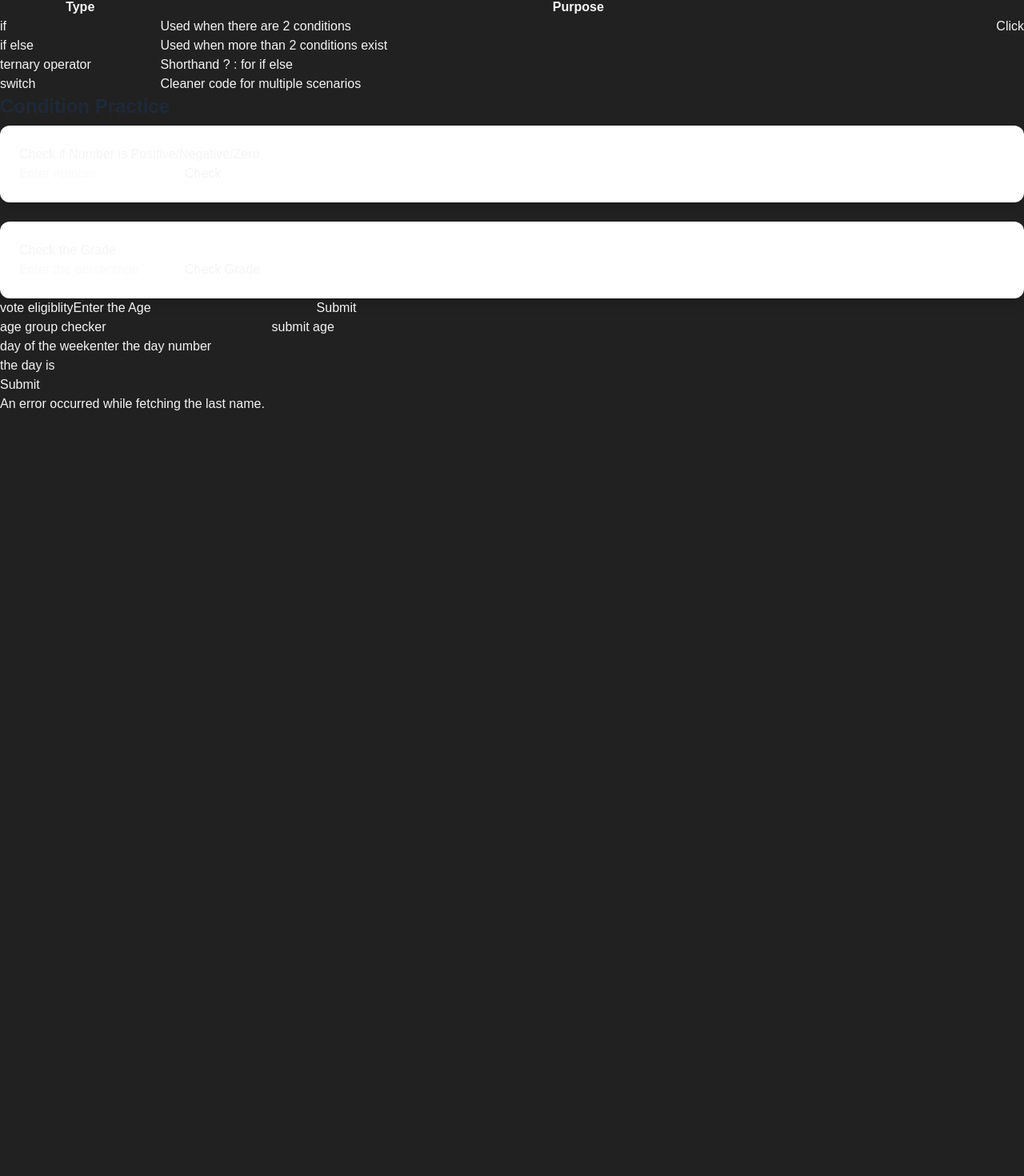
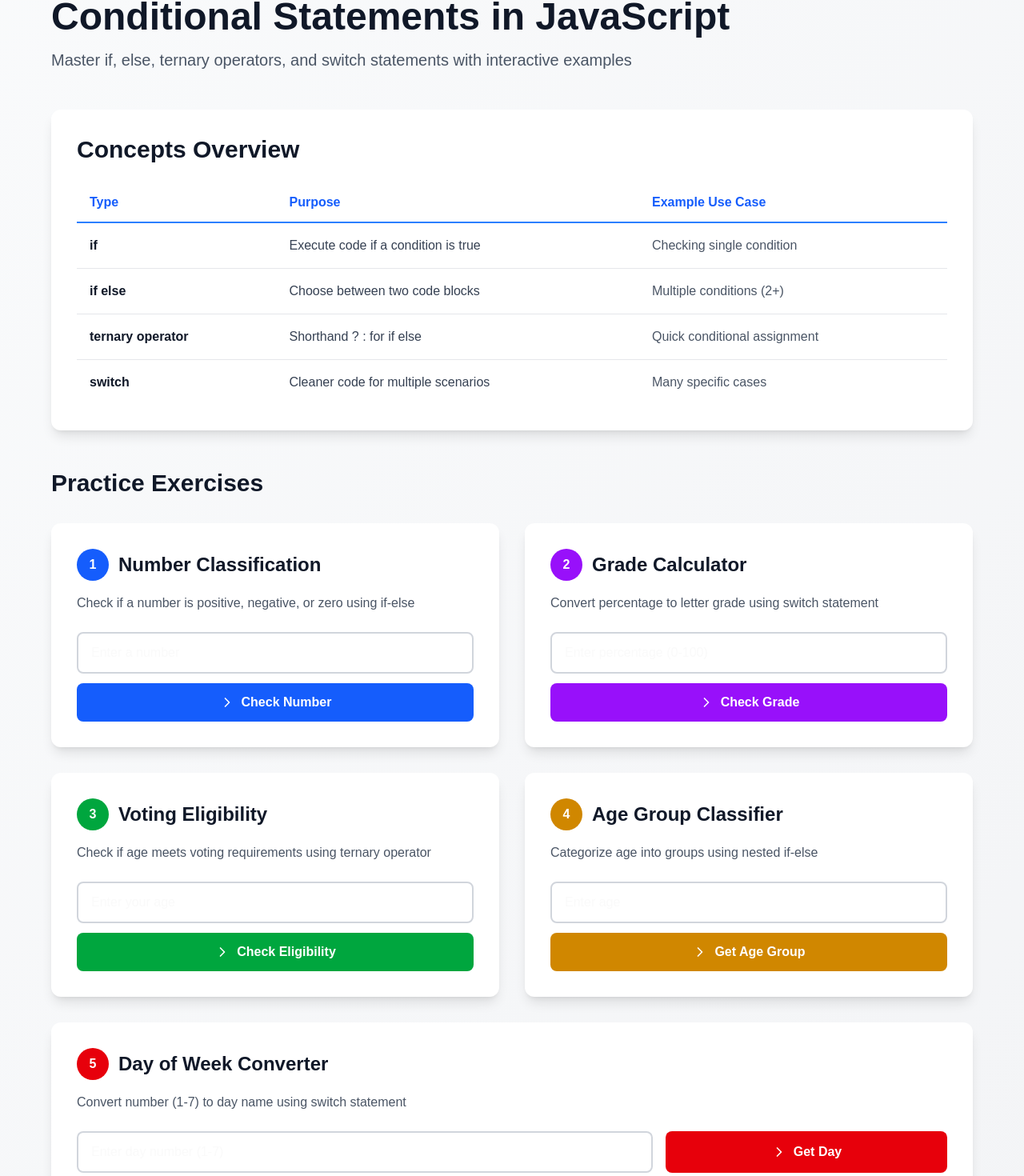
Before and after one commit to naumaan-kalyani08/javascript-mastery, a React (Vite) app: page /conditional-concept in a window 1280 px wide. Shown: the part 107-1577 px from the top of the page at 80% size. Before the commit the page ends 800 px from the top, so only its background shows below. Built offline with nearby package versions, Linux system fonts and the light colour scheme; a web font is replaced by a local one.

Commit message:
enhnace the condition concept component

```diff
--- a/src/Components/ConditionConcept.jsx
+++ b/src/Components/ConditionConcept.jsx
@@ -1,19 +1,19 @@
 import { useEffect, useState } from "react";
+import { ChevronRight, AlertCircle, CheckCircle } from "lucide-react";
+
 const ConditionConcept = () => {
   const [ResultData, setResultData] = useState(null);
   const [checkNumber, setCheckNumber] = useState("");
-  const [grade, setGrade] = useState(""); // input value
+  const [grade, setGrade] = useState("");
   const [GradeResult, setGradeResult] = useState(null);
-  const [votingEligibility, setvotingEligibility] = useState(null);
+  const [votingEligibility, setvotingEligibility] = useState("");
   const [VoteResult, setVoteResult] = useState(null);
-
   const [ageGroup, setageGroup] = useState("");
   const [ageGroupResult, setageGroupResult] = useState("");
+  const [DayWeek, setDayWeek] = useState("");
+  const [DayWeekResult, setDayWeekResult] = useState(null);
+  const [ApiResponse, setApiResponse] = useState("");
 
-  const [DayWeek, setDayWeek] = useState(null);
-  const [DayWeekResult, setDayWeekResult] = useState(null);
-
-  const [ApiResponse, setApiResponse] = useState("");
   const dataObject = {
     name: "john",
     age: 30,
@@ -25,8 +25,7 @@ const ConditionConcept = () => {
       if (!dataObject.hasOwnProperty("last")) {
         throw new Error("Last name property is missing");
       }
-      console.log(lastName);
-      setApiResponse("Last Name is " + lastName);
+      setApiResponse("An error occurred while fetching the last name.");
     } catch (error) {
       console.log("error", error);
       setApiResponse("An error occurred while fetching the last name.");
@@ -114,115 +113,239 @@ const ConditionConcept = () => {
   useEffect(() => {
     fetchUserLastName();
   }, []);
+
   return (
-    <div className="condition-conept-wrapper">
-      <div className="condition-conept-container">
-        <div className="condition-concept">
-          <h1>Conditional Rendering in JavaScript</h1>
-          <p>Several approaches exist in JavaScript, including:</p>
-          <table border={1} cellPadding={10} cellSpacing={0} width="100%">
+    <div className="min-h-screen bg-gradient-to-br from-gray-50 to-gray-100 py-12 px-4 sm:px-6 lg:px-8">
+      <div className="max-w-6xl mx-auto">
+        {/* Header Section */}
+        <div className="mb-12">
+          <h1 className="text-5xl font-bold text-gray-900 mb-4">
+            Conditional Statements in JavaScript
+          </h1>
+          <p className="text-xl text-gray-600">
+            Master if, else, ternary operators, and switch statements with interactive examples
+          </p>
+        </div>
+
+        {/* Concepts Table */}
+        <div className="bg-white rounded-xl shadow-lg p-8 mb-12">
+          <h2 className="text-3xl font-bold text-gray-900 mb-6">Concepts Overview</h2>
+          <div className="overflow-x-auto">
+            <table className="w-full">
               <thead>
-              <tr>
-                <th width="16%">Type</th>
-                <th width="84%">Purpose</th>
+                <tr className="border-b-2 border-blue-500">
+                  <th className="text-left py-3 px-4 font-bold text-blue-600">Type</th>
+                  <th className="text-left py-3 px-4 font-bold text-blue-600">Purpose</th>
+                  <th className="text-left py-3 px-4 font-bold text-blue-600">Example Use Case</th>
                 </tr>
               </thead>
               <tbody>
-              <tr>
-                <td>if</td>
-                <td>Used when there are 2 conditions</td>
-                <td>
-                  <button onClick={condtionforIF}>Click</button>
-                </td>
+                <tr className="border-b border-gray-200 hover:bg-blue-50 transition">
+                  <td className="py-4 px-4 font-semibold text-gray-900">if</td>
+                  <td className="py-4 px-4 text-gray-700">Execute code if a condition is true</td>
+                  <td className="py-4 px-4 text-gray-600">Checking single condition</td>
                 </tr>
-              <tr>
-                <td>if else</td>
-                <td>Used when more than 2 conditions exist</td>
+                <tr className="border-b border-gray-200 hover:bg-blue-50 transition">
+                  <td className="py-4 px-4 font-semibold text-gray-900">if else</td>
+                  <td className="py-4 px-4 text-gray-700">Choose between two code blocks</td>
+                  <td className="py-4 px-4 text-gray-600">Multiple conditions (2+)</td>
                 </tr>
-              <tr>
-                <td>ternary operator</td>
-                <td>Shorthand ? : for if else</td>
+                <tr className="border-b border-gray-200 hover:bg-blue-50 transition">
+                  <td className="py-4 px-4 font-semibold text-gray-900">ternary operator</td>
+                  <td className="py-4 px-4 text-gray-700">Shorthand ? : for if else</td>
+                  <td className="py-4 px-4 text-gray-600">Quick conditional assignment</td>
                 </tr>
-              <tr>
-                <td>switch</td>
-                <td>Cleaner code for multiple scenarios</td>
+                <tr className="hover:bg-blue-50 transition">
+                  <td className="py-4 px-4 font-semibold text-gray-900">switch</td>
+                  <td className="py-4 px-4 text-gray-700">Cleaner code for multiple scenarios</td>
+                  <td className="py-4 px-4 text-gray-600">Many specific cases</td>
                 </tr>
               </tbody>
             </table>
-          {ResultData && <p>{ResultData}</p>}
+          </div>
+          {ResultData && (
+            <div className="mt-6 flex items-center gap-3 bg-green-50 border border-green-200 rounded-lg p-4">
+              <CheckCircle className="w-6 h-6 text-green-600 flex-shrink-0" />
+              <p className="text-green-700 font-semibold">{ResultData}</p>
+            </div>
+          )}
+        </div>
+
+        {/* Practice Section */}
+        <div className="mb-12">
+          <h2 className="text-3xl font-bold text-gray-900 mb-8">Practice Exercises</h2>
+          <div className="grid md:grid-cols-2 gap-8">
+
+            {/* Exercise 1: Number Check */}
+            <div className="bg-white rounded-xl shadow-lg p-8 hover:shadow-xl transition">
+              <div className="flex items-center mb-4">
+                <div className="w-10 h-10 bg-blue-600 text-white rounded-full flex items-center justify-center font-bold mr-3">
+                  1
+                </div>
+                <h3 className="text-2xl font-bold text-gray-900">Number Classification</h3>
+              </div>
+              <p className="text-gray-600 mb-6">Check if a number is positive, negative, or zero using if-else</p>
+              <div className="space-y-3">
+                <input
+                  type="number"
+                  placeholder="Enter a number"
+                  value={checkNumber}
+                  onChange={(e) => setCheckNumber(e.target.value)}
+                  className="w-full px-4 py-3 border-2 border-gray-300 rounded-lg focus:border-blue-500 focus:outline-none transition"
+                />
+                <button
+                  onClick={checkTheNumber}
+                  className="w-full bg-blue-600 text-white py-3 rounded-lg font-bold hover:bg-blue-700 transition flex items-center justify-center gap-2"
+                >
+                  <ChevronRight className="w-5 h-5" />
+                  Check Number
+                </button>
               </div>
             </div>
 
-      <div>
-        <h2 className="text-2xl font-bold text-gray-800 mb-2">
-          Condition Practice
-        </h2>
-
-        {/* Number check */}
-        <div className="bg-white rounded-xl shadow-lg p-6 mb-6">
-          <h3>Check if Number is Positive/Negative/Zero</h3>
+            {/* Exercise 2: Grade Check */}
+            <div className="bg-white rounded-xl shadow-lg p-8 hover:shadow-xl transition">
+              <div className="flex items-center mb-4">
+                <div className="w-10 h-10 bg-purple-600 text-white rounded-full flex items-center justify-center font-bold mr-3">
+                  2
+                </div>
+                <h3 className="text-2xl font-bold text-gray-900">Grade Calculator</h3>
+              </div>
+              <p className="text-gray-600 mb-6">Convert percentage to letter grade using switch statement</p>
+              <div className="space-y-3">
                 <input
-            type="text"
-            placeholder="Enter number"
-            value={checkNumber}
-            onChange={(e) => setCheckNumber(e.target.value)}
+                  type="number"
+                  placeholder="Enter percentage (0-100)"
+                  value={grade}
+                  onChange={(e) => setGrade(e.target.value)}
+                  className="w-full px-4 py-3 border-2 border-gray-300 rounded-lg focus:border-purple-500 focus:outline-none transition"
                 />
-          <button onClick={checkTheNumber}>Check</button>
+                <button
+                  onClick={CheckTheGrade}
+                  className="w-full bg-purple-600 text-white py-3 rounded-lg font-bold hover:bg-purple-700 transition flex items-center justify-center gap-2"
+                >
+                  <ChevronRight className="w-5 h-5" />
+                  Check Grade
+                </button>
+              </div>
+              {GradeResult && (
+                <div className="mt-4 flex items-center gap-3 bg-purple-50 border border-purple-200 rounded-lg p-4">
+                  <CheckCircle className="w-6 h-6 text-purple-600 flex-shrink-0" />
+                  <p className="text-purple-700 font-semibold">{GradeResult}</p>
+                </div>
+              )}
             </div>
 
-        {/* Grade check */}
-        <div className="bg-white rounded-xl shadow-lg p-6">
-          <h3>Check the Grade</h3>
+            {/* Exercise 3: Voting Eligibility */}
+            <div className="bg-white rounded-xl shadow-lg p-8 hover:shadow-xl transition">
+              <div className="flex items-center mb-4">
+                <div className="w-10 h-10 bg-green-600 text-white rounded-full flex items-center justify-center font-bold mr-3">
+                  3
+                </div>
+                <h3 className="text-2xl font-bold text-gray-900">Voting Eligibility</h3>
+              </div>
+              <p className="text-gray-600 mb-6">Check if age meets voting requirements using ternary operator</p>
+              <div className="space-y-3">
                 <input
-            type="text"
-            placeholder="Enter the percentage"
-            value={grade}
-            onChange={(e) => setGrade(e.target.value)}
+                  type="number"
+                  placeholder="Enter your age"
+                  value={votingEligibility}
+                  onChange={(e) => setvotingEligibility(e.target.value)}
+                  className="w-full px-4 py-3 border-2 border-gray-300 rounded-lg focus:border-green-500 focus:outline-none transition"
                 />
-          <button onClick={CheckTheGrade}>Check Grade</button>
-          {GradeResult && <div>{GradeResult}</div>}
+                <button
+                  onClick={checkVotingEligibility}
+                  className="w-full bg-green-600 text-white py-3 rounded-lg font-bold hover:bg-green-700 transition flex items-center justify-center gap-2"
+                >
+                  <ChevronRight className="w-5 h-5" />
+                  Check Eligibility
+                </button>
+              </div>
+              {VoteResult && (
+                <div className="mt-4 flex items-center gap-3 bg-green-50 border border-green-200 rounded-lg p-4">
+                  <CheckCircle className="w-6 h-6 text-green-600 flex-shrink-0" />
+                  <p className="text-green-700 font-semibold">{VoteResult}</p>
+                </div>
+              )}
             </div>
 
-        <div className="">
-          {" "}
-          vote eligiblity
-          <span>
-            <label htmlFor="">Enter the Age</label>
-            <input
-              type="nuber"
-              value={votingEligibility}
-              onChange={(e) => setvotingEligibility(e.target.value)}
-            />
-            <button onClick={checkVotingEligibility}> Submit </button>
-            {VoteResult && <span>{VoteResult} </span>}
-          </span>
+            {/* Exercise 4: Age Group */}
+            <div className="bg-white rounded-xl shadow-lg p-8 hover:shadow-xl transition">
+              <div className="flex items-center mb-4">
+                <div className="w-10 h-10 bg-yellow-600 text-white rounded-full flex items-center justify-center font-bold mr-3">
+                  4
                 </div>
-        <div className="">
-          <label htmlFor="">age group checker</label>
+                <h3 className="text-2xl font-bold text-gray-900">Age Group Classifier</h3>
+              </div>
+              <p className="text-gray-600 mb-6">Categorize age into groups using nested if-else</p>
+              <div className="space-y-3">
                 <input
                   type="number"
+                  placeholder="Enter age"
                   value={ageGroup}
                   onChange={(e) => setageGroup(e.target.value)}
+                  className="w-full px-4 py-3 border-2 border-gray-300 rounded-lg focus:border-yellow-500 focus:outline-none transition"
                 />
-          <button onClick={getAgeGroup}> submit age</button>
-          {ageGroupResult && <span>{ageGroupResult} </span>}
+                <button
+                  onClick={getAgeGroup}
+                  className="w-full bg-yellow-600 text-white py-3 rounded-lg font-bold hover:bg-yellow-700 transition flex items-center justify-center gap-2"
+                >
+                  <ChevronRight className="w-5 h-5" />
+                  Get Age Group
+                </button>
+              </div>
+              {ageGroupResult && (
+                <div className="mt-4 flex items-center gap-3 bg-yellow-50 border border-yellow-200 rounded-lg p-4">
+                  <CheckCircle className="w-6 h-6 text-yellow-600 flex-shrink-0" />
+                  <p className="text-yellow-700 font-semibold">You are: {ageGroupResult}</p>
+                </div>
+              )}
             </div>
 
-        <div className="">
-          day of the week
-          <span>
-            <label htmlFor="">enter the day number</label>
+            {/* Exercise 5: Day of Week */}
+            <div className="bg-white rounded-xl shadow-lg p-8 hover:shadow-xl transition md:col-span-2">
+              <div className="flex items-center mb-4">
+                <div className="w-10 h-10 bg-red-600 text-white rounded-full flex items-center justify-center font-bold mr-3">
+                  5
+                </div>
+                <h3 className="text-2xl font-bold text-gray-900">Day of Week Converter</h3>
+              </div>
+              <p className="text-gray-600 mb-6">Convert number (1-7) to day name using switch statement</p>
+              <div className="grid md:grid-cols-3 gap-4">
                 <input
                   type="number"
+                  placeholder="Enter day number (1-7)"
                   value={DayWeek}
                   onChange={(e) => setDayWeek(e.target.value)}
+                  className="md:col-span-2 px-4 py-3 border-2 border-gray-300 rounded-lg focus:border-red-500 focus:outline-none transition"
                 />
-            <div className="">the day is {DayWeekResult}</div>
-            <button onClick={getDayOfWeek}>Submit</button>
-          </span>
+                <button
+                  onClick={getDayOfWeek}
+                  className="bg-red-600 text-white py-3 rounded-lg font-bold hover:bg-red-700 transition flex items-center justify-center gap-2"
+                >
+                  <ChevronRight className="w-5 h-5" />
+                  Get Day
+                </button>
+              </div>
+              {DayWeekResult && (
+                <div className="mt-4 flex items-center gap-3 bg-red-50 border border-red-200 rounded-lg p-4">
+                  <CheckCircle className="w-6 h-6 text-red-600 flex-shrink-0" />
+                  <p className="text-red-700 font-semibold">The day is: {DayWeekResult}</p>
+                </div>
+              )}
+            </div>
+          </div>
         </div>
 
-        <div className="">{ApiResponse}</div>
+        {/* API Error Section */}
+        {ApiResponse && (
+          <div className="bg-white rounded-xl shadow-lg p-8">
+            <div className="flex items-center gap-3 bg-orange-50 border border-orange-200 rounded-lg p-4">
+              <AlertCircle className="w-6 h-6 text-orange-600 flex-shrink-0" />
+              <p className="text-orange-700 font-semibold">{ApiResponse}</p>
+            </div>
+          </div>
+        )}
       </div>
     </div>
   );
```
Lines whose indentation alone changed are shown as unchanged.
